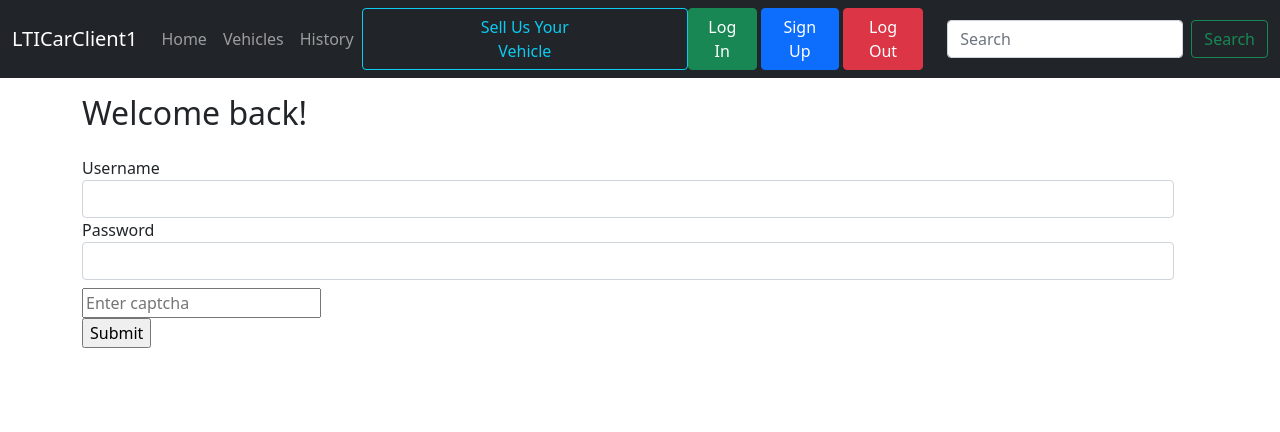
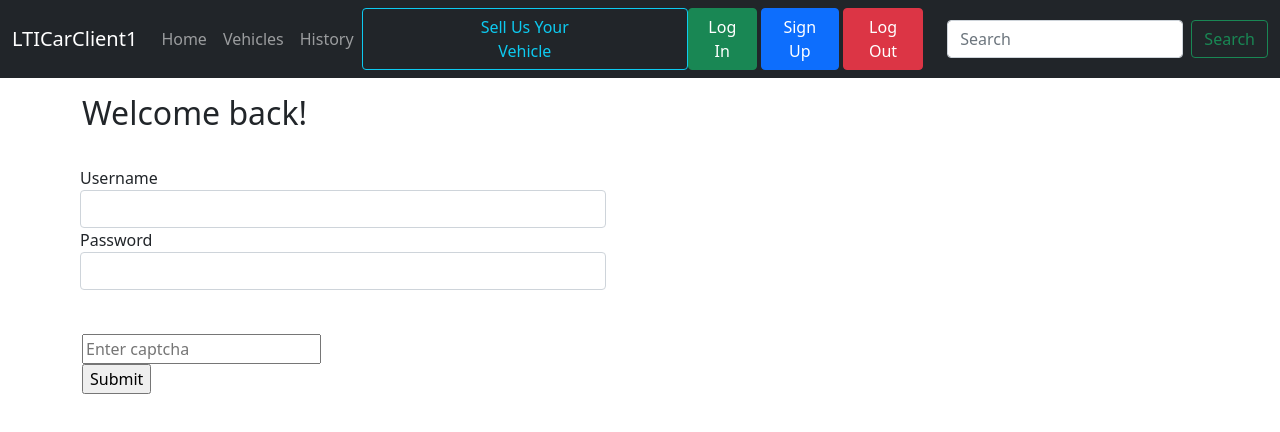
Before and after one commit to Tech-Student-Labs/lti-car-client-1, an Angular app: page /login in a window 1280 px wide. Shown: the top 432 px of the page. Built offline with nearby package versions, Linux system fonts and the light colour scheme.

Commit message:
updated login css

```diff
--- a/src/app/components/loginpage/loginpage.component.css
+++ b/src/app/components/loginpage/loginpage.component.css
@@ -0,0 +1,28 @@
+* {
+    box-sizing: border-box;
+  }
+
+  .column {
+    float: left;
+    width: 50%;
+    padding: 10px;
+    height: 170px;
+  }
+
+  .column2 {
+      border-left: 2px solid rgb(88, 88, 88);
+  }
+
+  .row:after {
+    content: "";
+    display: table;
+    clear: both;
+  }
+
+  .successMsg {
+      color: green;
+  }
+
+  .errorMsg {
+      color: red;
+  }
```
